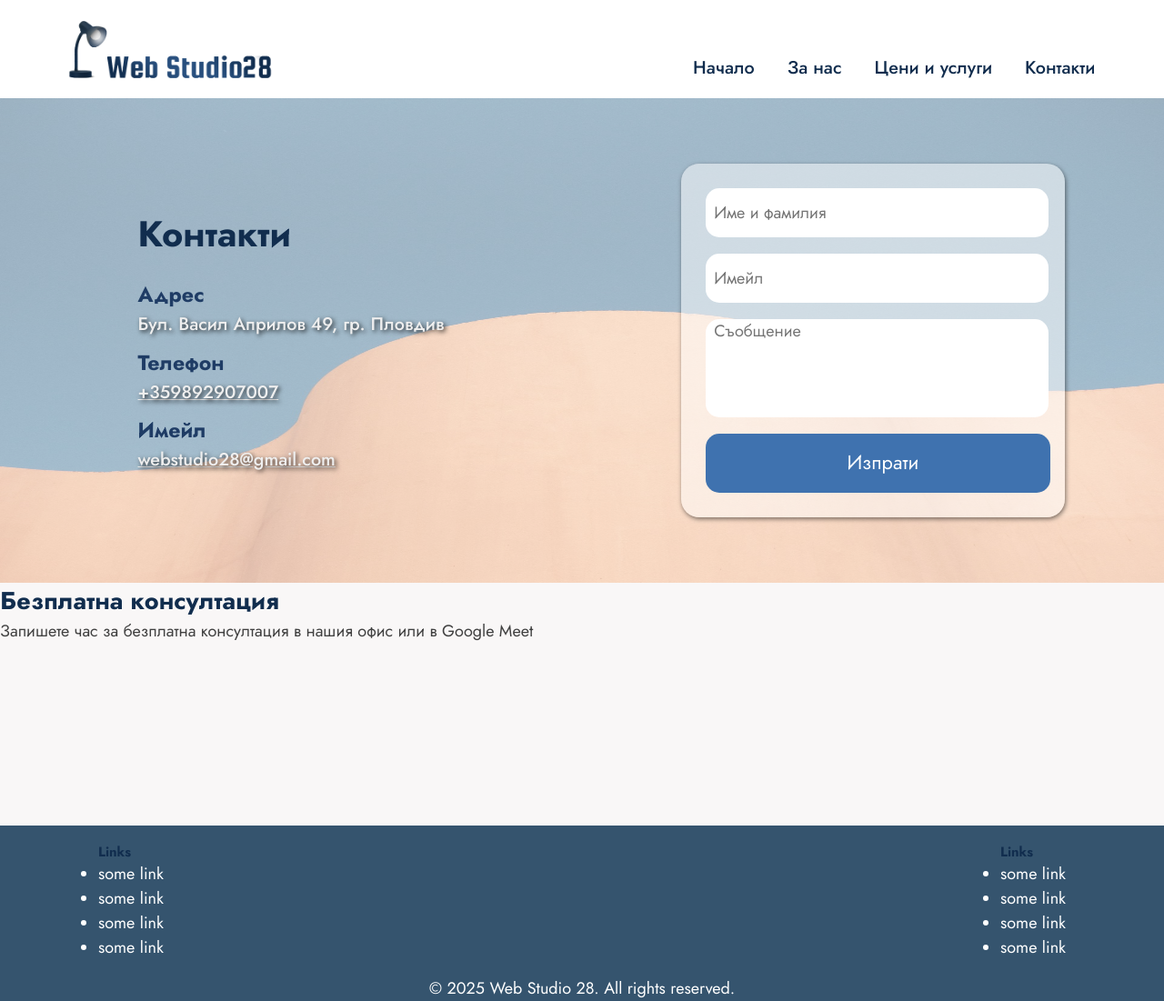
After one commit to AndonGoshev/webstudio28, a Django app: page /contacts/ in a window 1280 px wide. The commit adds this page. Shown: the whole page at 91% size. Run offline with Django 5.2, Linux system fonts and the light colour scheme.

Commit message:
contacts page under construction

```diff
--- /dev/null
+++ b/static/css/common/contacts/contacts-and-form.css
@@ -0,0 +1,123 @@
+#contacts-and-form-wrapper {
+    position: relative;
+    width: 100%;
+    height: 100%;
+    display: flex;
+    justify-content: center;
+    flex-wrap: wrap;
+}
+
+#contacts-background {
+    position: absolute;
+    width: 100%;
+    height: 100%;
+    z-index: 0;
+    object-fit: cover;
+    opacity: 0.5;
+}
+
+#contacts-background img {
+    width: 100%;
+    height: 100%;
+}
+
+#contacts-wrapper, #contact-form-wrapper {
+    padding: 4em;
+}
+
+#contacts-wrapper {
+    min-width: 570px;
+    width: 50%;
+    display: flex;
+    align-items: center;
+    justify-content: center;
+    gap: 1em;
+    z-index: 1;
+}
+
+#contacts-section {
+    font-size: 1.1em;
+    display: flex;
+    flex-direction: column;
+    justify-content: center;
+    gap: 1em;
+    /*background-color: rgba(255, 255, 255, 0.8);*/
+    /*padding: 1.5em;*/
+    /*border-radius: 20px;*/
+    /*box-shadow: 1px 2px 5px rgba(0, 0, 0, 0.5);*/
+}
+
+#contact-types-container {
+    display: flex;
+    flex-direction: column;
+    justify-content: center;
+    gap: 0.5em;
+}
+
+#contact-types-container h3 {
+    color: #1f3c65;
+}
+
+#contact-types-container p {
+    color: #efefef;
+    font-weight: 500;
+    text-shadow: 2px 2px 5px rgba(0, 0, 0, 0.8);
+}
+
+#contact-types-container a {
+    /*color: #474747;*/
+    color: #efefef;
+    font-weight: 500;
+    text-shadow: 2px 2px 5px rgba(0, 0, 0, 0.8);
+}
+
+
+#contact-form-wrapper {
+    min-width: 570px;
+    width: 50%;
+    display: flex;
+    align-items: center;
+    justify-content: center;
+    z-index: 1;
+}
+
+#contact-form {
+    width: 85%;
+    background-color: rgba(255, 255, 255, 0.5);
+    padding: 1.5em;
+    border-radius: 20px;
+    box-shadow: 1px 2px 5px rgba(0, 0, 0, 0.5);
+    display: flex;
+    flex-direction: column;
+    gap: 1em;
+}
+
+#contact-form input {
+    all: unset;
+    width: 100%;
+    height: 3em;
+    border-radius: 15px;
+    background-color: #fff;
+    padding-left: 0.5em;
+}
+
+#contact-form textarea {
+    all: unset;
+    width: 100%;
+    height: 6em;
+    border-radius: 15px;
+    background-color: #fff;
+    padding-left: 0.5em;
+}
+
+#contact-form button {
+    all: unset;
+    width: 100%;
+    height: 3em;
+    border-radius: 15px;
+    background-color: #3F72AF;
+    color: #fff;
+    font-size: 1.2em;
+    padding-left: 0.5em;
+    text-align: center;
+}
--- /dev/null
+++ b/static/css/common/contacts/contacts.css
@@ -0,0 +1,5 @@
+#contacts-page-wrapper {
+    width: 100%;
+    display: flex;
+    flex-direction: column;
+}
--- a/static/css/common/pricing/pricing.css
+++ b/static/css/common/pricing/pricing.css
@@ -8,7 +8,6 @@
 
 #hand-written-wrapper {
     width: 100%;
-    height: 4em;
     background-color: #1f3c65;
     /*background: linear-gradient(90deg, rgba(131,58,180,1) 0%, rgba(253,29,29,1) 50%, rgba(252,176,69,1) 100%);*/
     box-shadow: 1px 2px 5px rgba(0, 0, 0, 0.5);
@@ -24,6 +23,7 @@
 
 #hand-written-section h2 {
     text-align: center;
+    padding: 1em;
     color: #fff;    width: 90%;
     border-radius: 15px;
     text-shadow: 5px 1px 5px rgba(0, 0, 0, 0.1);
--- a/static/css/styles.css
+++ b/static/css/styles.css
@@ -16,3 +16,6 @@
 @import "common/pricing/pricing.css";
 @import "common/pricing/pricing-hero-section.css";
 @import "common/pricing/pricing-options.css";
+@import "common/pricing/actions-section.css";
+@import "common/contacts/contacts.css";
+@import "common/contacts/contacts-and-form.css";
--- a/templates/base/header/nav-section.html
+++ b/templates/base/header/nav-section.html
@@ -5,7 +5,7 @@
         <a href="#"><li>Начало</li></a>
         <a href="{% url 'about' %}"><li>За нас</li></a>
         <a href="{% url 'pricing' %}"><li>Цени и услуги</li></a>
-        <a href="#"><li>Ревюта</li></a>
+        <a href="{% url 'contacts' %}"><li>Контакти</li></a>
 
     </ul>
 
--- /dev/null
+++ b/templates/common/contacts/contacts-and-form.html
@@ -0,0 +1,56 @@
+{% load static %}
+<div id="contacts-and-form-wrapper">
+
+    <div id="contacts-background"><img src="{% static 'images/contacts.bg.jpg' %}"></div>
+
+    <div id="contacts-wrapper">
+
+        <div id="contacts-section">
+
+            <h1>Контакти</h1>
+
+            <div id="contact-types-container">
+
+                <div class="contact-type">
+
+                    <h3>Адрес</h3>
+                    <p>Бул. Васил Априлов 49, гр. Пловдив</p>
+
+                </div>
+
+                <div class="contact-type">
+
+                    <h3>Телефон</h3>
+                    <a href="tel:+359892907007">+359892907007</a>
+
+                </div>
+
+                <div class="contact-type">
+
+                    <h3>Имейл</h3>
+                    <a href="mailto:webstudio28@gmail.com">webstudio28@gmail.com</a>
+
+                </div>
+
+            </div>
+
+        </div>
+
+    </div>
+
+    <div id="contact-form-wrapper">
+
+        <form id="contact-form">
+            <input type="text" id="name" name="name" required placeholder="Име и фамилия">
+
+            <input type="email" id="email" name="email" required placeholder="Имейл">
+
+            <textarea id="message" name="message" rows="4" required placeholder="Съобщение" maxlength="1000"></textarea>
+
+            <button type="submit">Изпрати</button>
+
+        </form>
+
+    </div>
+
+</div>
--- /dev/null
+++ b/templates/common/contacts/contacts.html
@@ -0,0 +1,17 @@
+{% extends 'base/base.html' %}
+
+{% block title %}
+    Контакти
+{% endblock %}
+
+{% block content %}
+
+    <div id="contacts-page-wrapper">
+
+        {% include 'common/contacts/contacts-and-form.html' %}
+
+        {% include 'common/contacts/meeting-section.html' %}
+
+    </div>
+
+{% endblock %}
--- /dev/null
+++ b/templates/common/contacts/meeting-section.html
@@ -0,0 +1,25 @@
+<div id="meeting-wrapper">
+
+    <div id="meeting-section">
+
+        <h2>Безплатна консултация</h2>
+
+        <div id="meeting-options">
+
+            <div class="meeting-text">
+
+                <p>Запишете час за безплатна консултация в нашия офис или в Google Meet</p>
+
+            </div>
+
+            <div class="meeting-card">
+
+                <img src="">
+
+            </div>
+
+        </div>
+
+    </div>
+
+</div>
--- a/webstudio28/common/urls.py
+++ b/webstudio28/common/urls.py
@@ -1,9 +1,10 @@
 from django.urls import path
 
-from webstudio28.common.views import HomeView, AboutView, PricingView
+from webstudio28.common.views import HomeView, AboutView, PricingView, ContactsView
 
 urlpatterns = [
     path('', HomeView.as_view(), name='home'),
     path('about/', AboutView.as_view(), name='about'),
     path('pricing/', PricingView.as_view(), name='pricing'),
+    path('contacts/', ContactsView.as_view(), name='contacts'),
 ]
--- a/webstudio28/common/views.py
+++ b/webstudio28/common/views.py
@@ -12,3 +12,7 @@ class AboutView(TemplateView):
 
 class PricingView(TemplateView):
     template_name = 'common/pricing/pricing.html'
+
+
+class ContactsView(TemplateView):
+    template_name = 'common/contacts/contacts.html'
```
Also changed, not shown: static/css/common/pricing/actions-section.css (added, +59 -0 lines), templates/common/pricing/actions-section.html (+20 -5 lines), static/images/calendar.png (added), static/images/contacts.bg.jpg (added), static/images/contacts.bg1.jpg (added), static/images/live-meeting.png (added), static/images/old-phone.png (added), static/images/phone.png (added), static/images/remote-meeting.png (added).
